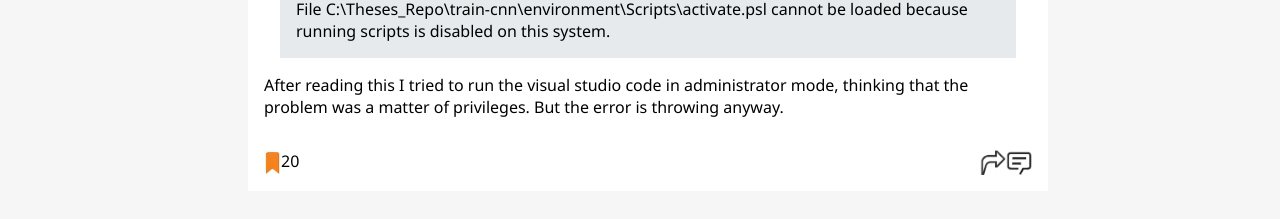
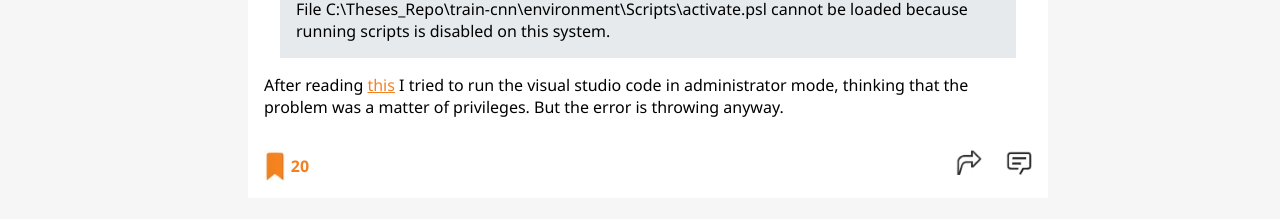
Before and after one commit to abhishekdasz/StackoverflowClone, a React (Create React App) app: page / in a window 1280 px wide. Shown: the part 337-556 px from the top of the page. Built offline with nearby package versions, Linux system fonts and the light colour scheme.

Commit message:
creating the hero-section

```diff
--- a/src/components/Questions.jsx
+++ b/src/components/Questions.jsx
@@ -43,7 +43,7 @@ const Questions = () => {
                 <div className="compiler">
                     <p> File C:\Theses_Repo\train-cnn\environment\Scripts\activate.psl cannot be loaded because running scripts is disabled on this system. </p>
                 </div>
-                <p> After reading this I tried to run the visual studio code in administrator mode, thinking that the problem was a matter of privileges. But the error is throwing anyway. </p>
+                <p> After reading <a href="/"> this</a> I tried to run the visual studio code in administrator mode, thinking that the problem was a matter of privileges. But the error is throwing anyway. </p>
             </div>
 
 
--- a/src/index.css
+++ b/src/index.css
@@ -67,6 +67,7 @@
 #minus
 {
   border-radius: 5px 0px 0px 5px;
+  cursor: pointer;
 }
 #num
 {
@@ -77,6 +78,7 @@
 #plus
 {
   border-radius: 0px 5px 5px 0px;
+  cursor: pointer;
 }
 
 .question-author-details
@@ -126,6 +128,10 @@
   padding: 1rem;
   background-color: #e6eaed;
 }
+.questions-description a
+{
+  color: #f38023;
+}
 
 
 
@@ -143,14 +149,19 @@
 .save-ques
 {
   display: flex;
+  gap: 5px;
+  align-items: center;
+  color: #f38023;
+  font-weight: 600;
 }
 .save-ques img
 {
-  height: 25px;
+  height: 32px;
 }
 .share-comment
 {
   display: flex;
+  gap: 1.5rem;
 }
 .share-comment img
 {
```
